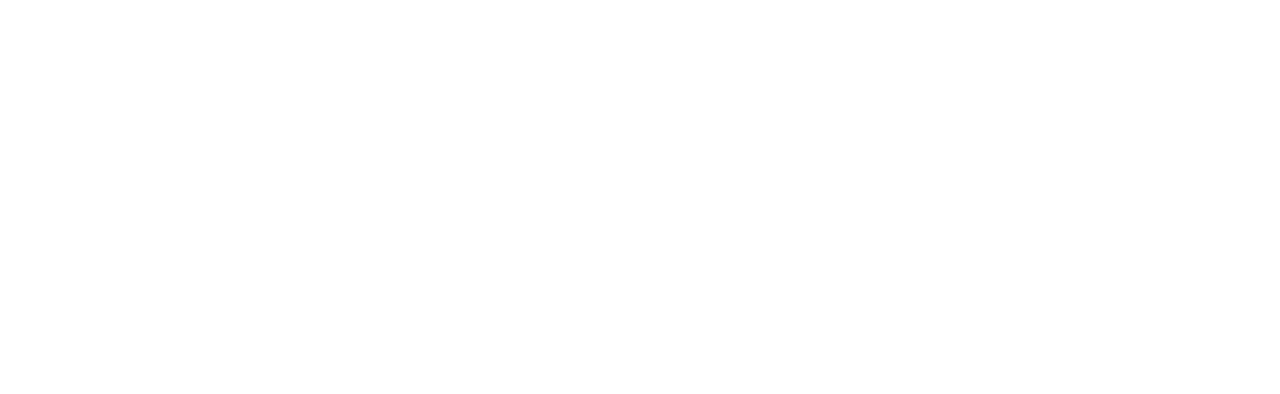
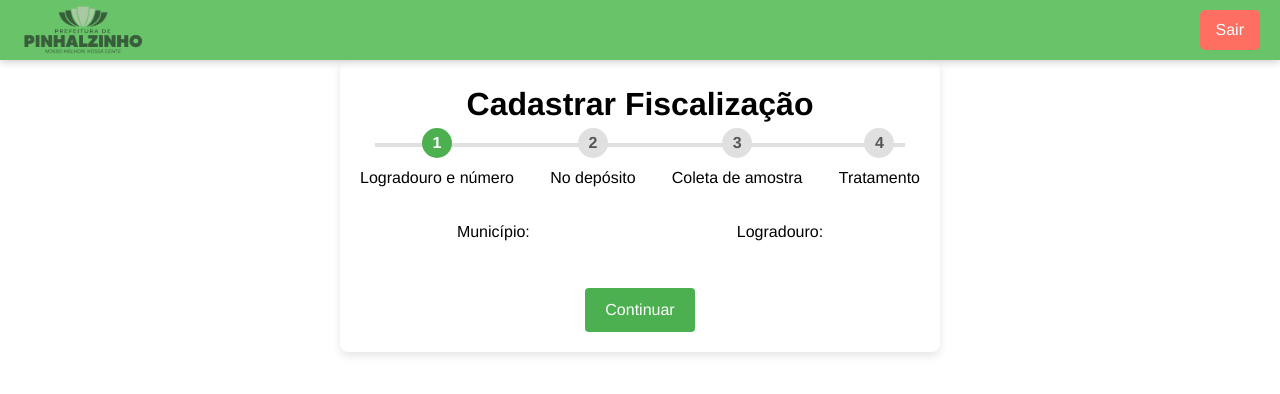
Before and after one commit to cristianfelk/API-HORUS, a Vue app in the folder front-end/: page /fiscalizacao/novo in a window 1280 px wide. Before the commit this address had no page. Shown: the top 394 px of the page. Built offline with nearby package versions, Linux system fonts and the light colour scheme.

Commit message:
feat: criacao tela de nova fiscalizacao e ajuste de log

```diff
--- a/front-end/src/components/SideBar.vue
+++ b/front-end/src/components/SideBar.vue
@@ -90,7 +90,7 @@ export default {
     flex-direction: column;
     padding-top: 20px;
     position: fixed;
-    top: 80px;
+    top: 60px;
     left: 0;
     bottom: 0;
     box-shadow: 2px 0 8px rgba(0, 0, 0, 0.2);
--- a/front-end/src/router/index.js
+++ b/front-end/src/router/index.js
@@ -14,6 +14,8 @@ import CreateLogradouro from '@/views/CreateLogradouro.vue';
 import EditLogradouro from '@/views/EditLogradouro.vue';
 import ResetPassword from '@/views/ResetPassword.vue';
 import LogsCadastrais from '@/views/LogsCadastrais.vue';
+import CreateFiscalizacao from '@/views/CreateFiscalizacao.vue';
+import FiscalizacaoManagement from '@/views/FiscalizacaoManagement.vue';
 
 const router = createRouter({
   history: createWebHistory(import.meta.env.BASE_URL),
@@ -84,6 +86,16 @@ const router = createRouter({
       meta: { requiresAuth: true },
     },
     {
+      path: '/fiscalizacao/novo',
+      name: 'CreateFiscalizacao',
+      component: CreateFiscalizacao
+    },
+    {
+      path: '/fiscalizacoes',
+      name: 'FiscalizacaoManagement',
+      component: FiscalizacaoManagement
+    },
+    {
       path: '/logradouros',
       name: 'LogradouroManagement',
       component: LogradouroManagement,
--- a/front-end/src/services/apiService.js
+++ b/front-end/src/services/apiService.js
@@ -66,6 +66,10 @@ export const createLogradouro = (data) => apiClient.post('/logradouro', data);
 export const updateLogradouro = (id, data) => apiClient.put(`/logradouro/${id}`, data);
 export const deleteLogradouro = (id) => apiClient.delete(`/logradouro/${id}`);
 
+//Fiscalizacao
+export const CreateFiscalizacao = (data) => apiClient.post('/fiscalizacao', data);
+
+
 // Logs
 export const getLog = () => apiClient.get('/log');
 
--- /dev/null
+++ b/front-end/src/views/CreateFiscalizacao.vue
@@ -0,0 +1,192 @@
+<template>
+    <div class="form-container">
+      <Navbar />
+      <h1>Cadastrar Fiscalização</h1>
+      <div class="steps-container">
+        <div
+          class="step"
+          :class="{ active: currentStep === 1, completed: currentStep > 1 }"
+        >
+          <span class="step-number">1</span>
+          <label>Logradouro e número</label>
+        </div>
+        <div
+          class="step"
+          :class="{ active: currentStep === 2, completed: currentStep > 2 }"
+        >
+          <span class="step-number">2</span>
+          <label>No depósito</label>
+        </div>
+        <div
+          class="step"
+          :class="{ active: currentStep === 3, completed: currentStep > 3 }"
+        >
+          <span class="step-number">3</span>
+          <label>Coleta de amostra</label>
+        </div>
+        <div
+          class="step"
+          :class="{ active: currentStep === 4, completed: currentStep > 4 }"
+        >
+          <span class="step-number">4</span>
+          <label>Tratamento</label>
+        </div>
+      </div>
+
+      <form @submit.prevent="handleSubmit">
+        <div v-if="currentStep === 1">
+          <label for="municipio">Município:</label>
+          <input type="text" id="municipio" v-model="fiscalizacao.municipio" required />
+
+          <label for="logradouro">Logradouro:</label>
+          <input type="text" id="logradouro" v-model="fiscalizacao.logradouro" required />
+        </div>
+
+        <div v-if="currentStep === 2">
+          <label for="deposito">Depósito:</label>
+          <input type="text" id="deposito" v-model="fiscalizacao.deposito" required />
+        </div>
+
+        <div v-if="currentStep === 3">
+          <label for="amostra">Coleta de Amostra:</label>
+          <input type="text" id="amostra" v-model="fiscalizacao.amostra" required />
+        </div>
+
+        <div v-if="currentStep === 4">
+          <label for="tratamento">Tratamento:</label>
+          <input type="text" id="tratamento" v-model="fiscalizacao.tratamento" required />
+        </div>
+
+        <button type="button" @click="nextStep">
+          {{ currentStep < 4 ? 'Continuar' : 'Salvar' }}
+        </button>
+      </form>
+    </div>
+  </template>
+
+  <script>
+  import Navbar from '../components/NavBar.vue';
+  import { CreateFiscalizacao } from '../services/apiService.js';
+
+  export default {
+    name: 'FiscalizacaoManagement',
+    components: {
+      Navbar,
+    },
+    data() {
+      return {
+        currentStep: 1,
+        fiscalizacao: {
+          municipio: '',
+          logradouro: '',
+          deposito: '',
+          amostra: '',
+          tratamento: '',
+        },
+      };
+    },
+    methods: {
+      nextStep() {
+        if (this.currentStep < 4) {
+          this.currentStep++;
+        } else {
+          this.postFiscalizacao();
+        }
+      },
+      async postFiscalizacao() {
+        try {
+          await CreateFiscalizacao(this.fiscalizacao);
+        } catch (error) {
+        }
+      },
+      handleSubmit() {
+        if (this.currentStep < 4) {
+          this.nextStep();
+        } else {
+          this.postFiscalizacao();
+        }
+      },
+    },
+  };
+  </script>
+
+  <style scoped>
+  .form-container {
+    max-width: 600px;
+    margin: 0 auto;
+    padding: 20px;
+    border-radius: 8px;
+    box-shadow: 0 4px 8px rgba(0, 0, 0, 0.1);
+    background-color: #fff;
+  }
+
+  .steps-container {
+    display: flex;
+    justify-content: space-between;
+    margin-bottom: 30px;
+    position: relative;
+  }
+
+  .step {
+    display: flex;
+    flex-direction: column;
+    align-items: center;
+    position: relative;
+    text-align: center;
+    z-index: 1;
+  }
+
+  .step-number {
+    display: inline-flex;
+    align-items: center;
+    justify-content: center;
+    width: 30px;
+    height: 30px;
+    border-radius: 50%;
+    background-color: #e0e0e0;
+    color: #555;
+    font-weight: bold;
+    margin-bottom: 8px;
+    z-index: 2;
+  }
+
+  .step.active .step-number {
+    background-color: #4caf50;
+    color: white;
+  }
+
+  .step.completed .step-number {
+    background-color: #4caf50;
+    color: white;
+  }
+
+  .steps-container::before {
+    content: '';
+    position: absolute;
+    top: 15px;
+    left: 15px;
+    right: 15px;
+    height: 4px;
+    background-color: #e0e0e0;
+    z-index: 0;
+  }
+
+  .step.completed ~ .step::before {
+    background-color: #4caf50;
+  }
+
+  button {
+    margin-top: 20px;
+    padding: 10px 20px;
+    background-color: #4caf50;
+    color: white;
+    border: none;
+    border-radius: 4px;
+    cursor: pointer;
+    transition: background-color 0.3s ease;
+  }
+
+  button:hover {
+    background-color: #45a049;
+  }
+  </style>
--- /dev/null
+++ b/front-end/src/views/FiscalizacaoManagement.vue
@@ -0,0 +1,90 @@
+<template>
+    <div class="fiscalizacao-management">
+      <div class="fiscalizacao-header">
+        <h2>{{ rua }}</h2>
+        <span :class="['status', statusClass]">{{ status }}</span>
+      </div>
+      <p>{{ endereco }}</p>
+      <p>{{ bairro }}</p>
+      <p><strong>Observações:</strong> {{ observacoes }}</p>
+      <div class="fiscalizacao-footer">
+        <span class="data">{{ data }}</span>
+      </div>
+    </div>
+  </template>
+
+  <script>
+  export default {
+    props: {
+      rua: String,
+      endereco: String,
+      bairro: String,
+      observacoes: String,
+      data: String,
+      status: String
+    },
+    computed: {
+      statusClass() {
+        return this.status === 'Finalizada' ? 'finalizada' : 'em-andamento';
+      }
+    }
+  };
+  </script>
+
+  <style scoped>
+  .fiscalizacao-management {
+    background-color: #f9f9f9;
+    border: 1px solid #e0e0e0;
+    border-radius: 8px;
+    padding: 15px;
+    box-shadow: 0 2px 5px rgba(0, 0, 0, 0.1);
+    margin-bottom: 15px;
+  }
+
+  .fiscalizacao-header {
+    display: flex;
+    justify-content: space-between;
+    align-items: center;
+    margin-bottom: 10px;
+  }
+
+  .fiscalizacao-header h2 {
+    margin: 0;
+    font-size: 18px;
+    color: #333;
+  }
+
+  .status {
+    padding: 5px 10px;
+    border-radius: 15px;
+    font-size: 12px;
+    font-weight: bold;
+    color: white;
+  }
+
+  .em-andamento {
+    background-color: #FFD700;
+  }
+
+  .finalizada {
+    background-color: #4CAF50;
+  }
+
+  .fiscalizacao-footer {
+    display: flex;
+    align-items: center;
+    margin-top: 10px;
+    font-size: 14px;
+    color: #777;
+  }
+
+  .fiscalizacao-footer .data {
+    display: flex;
+    align-items: center;
+  }
+
+  .fiscalizacao-footer .data::before {
+    content: "⏰";
+    margin-right: 5px;
+  }
+  </style>
```
Also changed, not shown: 1 other file (tests, documents, lock files or other folders).
